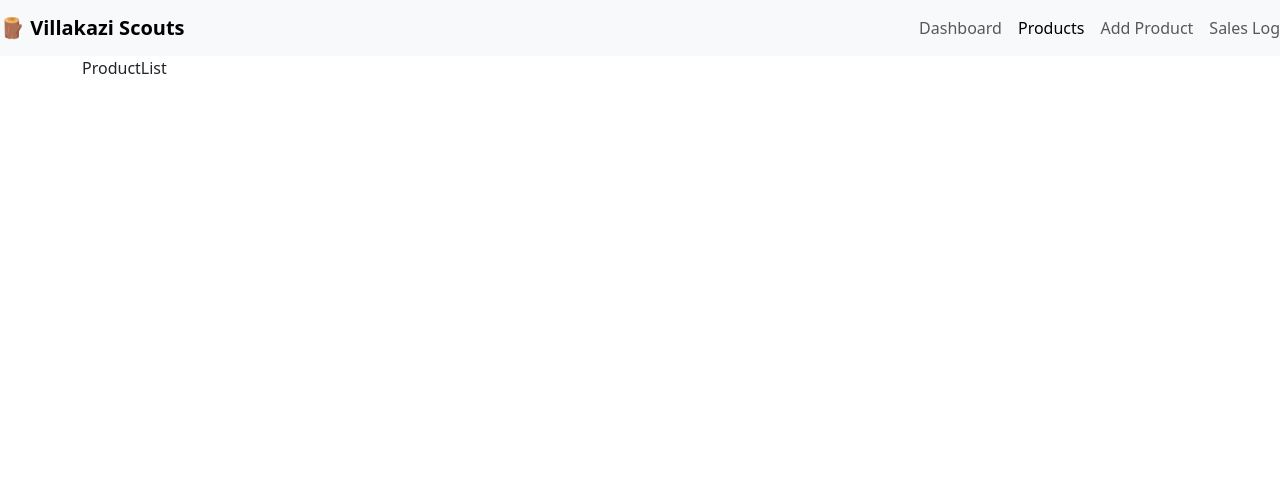
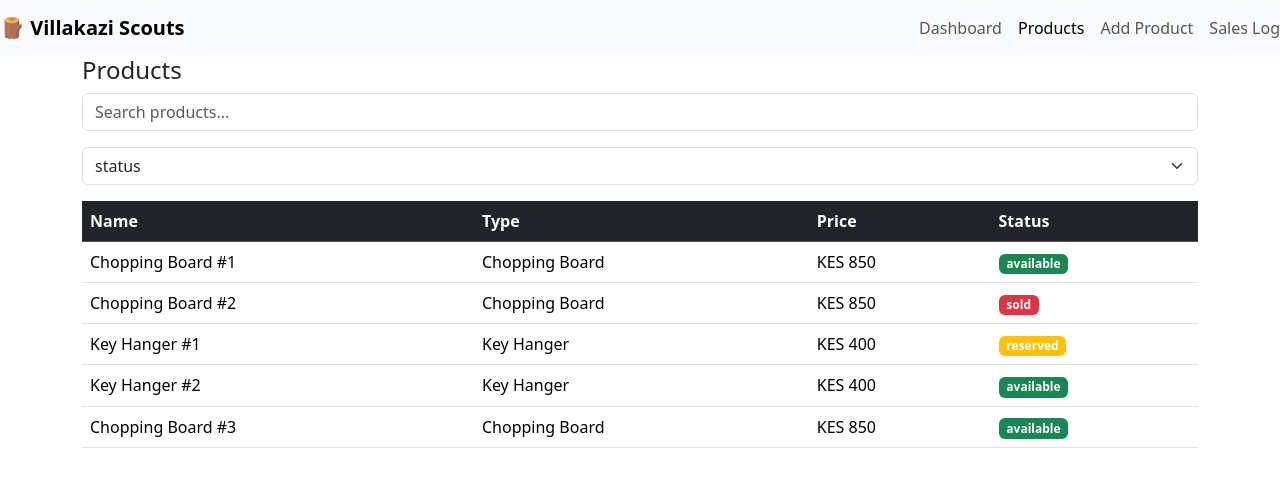
Before and after one commit to Dante-254/wooded, a React (Vite) app: page /products in a window 1280 px wide. Shown: the top 478 px of the page. Built offline with nearby package versions, Linux system fonts and the light colour scheme.

Commit message:
Filter for the search :Add new products from the form : calculate total sales in sale page

```diff
--- a/src/App.tsx
+++ b/src/App.tsx
@@ -1,5 +1,5 @@
 import { BrowserRouter, Routes, Route, Navigate } from "react-router-dom";
-
+import { useProducts } from './hooks/useProducts'
 import Navbar from "./components/Navbar.tsx";
 import Dashboard from "./pages/Dashboard.tsx";
 import ProductList from "./pages/ProductList.tsx";
@@ -7,16 +7,17 @@ import AddProduct from "./pages/AddProduct.tsx";
 import SalesLog from "./pages/SalesLog.tsx";
 
 function App() {
+  const { products, addProduct } = useProducts();
   return (
     <BrowserRouter>
       <Navbar />
       <div className="container">
         <Routes>
           <Route path="/" element={<Navigate to="/dashboard" />} />
-          <Route path="/dashboard" element={<Dashboard />} />
-          <Route path="/products" element={<ProductList />} />
-          <Route path="/products/add" element={<AddProduct />} />
-          <Route path="/sales" element={<SalesLog />} />
+          <Route path="/dashboard" element={<Dashboard products={products} />} />
+          <Route path="/products" element={<ProductList products={products} />} />
+          <Route path="/products/add" element={<AddProduct addProduct={addProduct} />} />
+          <Route path="/sales" element={<SalesLog products={products} />} />
         </Routes>
       </div>
     </BrowserRouter>
--- a/src/components/Navbar.tsx
+++ b/src/components/Navbar.tsx
@@ -8,7 +8,7 @@ function Navbar() {
       <div className="navbar-nav d-flex justify-content-space-between gap-3 flex-row">
         <NavLink className="nav-link" to="/dashboard">Dashboard</NavLink>
         <NavLink className="nav-link" to="/products">Products</NavLink>
-        <NavLink className="nav-link" to="/add">Add Product</NavLink>
+        <NavLink className="nav-link" to="/products/add">Add Product</NavLink>
         <NavLink className="nav-link" to="/sales">Sales Log</NavLink>
       </div>
     </nav>
--- a/src/data/products.ts
+++ b/src/data/products.ts
@@ -12,13 +12,14 @@ export interface Product {
   dateSold?: string; // the ? means this field is optional
 }
 
-export const products = [
+export const products: Product[] = [
   {
     id: 1,
     name: "Chopping Board #1",
     type: "Chopping Board",
     status: "available",
     price: 850,
+    note: ""
   },
   {
     id: 2,
@@ -26,6 +27,8 @@ export const products = [
     type: "Chopping Board",
     status: "sold",
     price: 850,
+    note: ""
+
   },
   {
     id: 3,
@@ -33,6 +36,7 @@ export const products = [
     type: "Key Hanger",
     status: "reserved",
     price: 400,
+    note: ""
   },
   {
     id: 4,
@@ -40,6 +44,7 @@ export const products = [
     type: "Key Hanger",
     status: "available",
     price: 400,
+    note: ""
   },
   {
     id: 5,
@@ -47,5 +52,6 @@ export const products = [
     type: "Chopping Board",
     status: "available",
     price: 850,
+    note: ""
   },
 ];
--- /dev/null
+++ b/src/hooks/useProducts.ts
@@ -0,0 +1,16 @@
+import { useState } from 'react'
+import { products as initialProducts } from '../data/products'
+import type { Product } from '../data/products'
+export const useProducts = () => {
+  const [products, setProducts] = useState<Product[]>(initialProducts ?? [])
+
+  const addProduct = (newProduct: Omit<Product, 'id'>) => {
+    const product = {
+      id: Math.max(...products.map(p => p.id)) + 1,
+      ...newProduct,
+    }
+    setProducts([...products, product])
+  }
+
+  return { products, addProduct }
+}
--- a/src/pages/AddProduct.tsx
+++ b/src/pages/AddProduct.tsx
@@ -1,9 +1,108 @@
-import React from 'react'
+import React, { useState } from "react";
+// import { useProducts } from '../hooks/useProducts'
 
-function AddProduct() {
+
+
+function AddProduct({ addProduct }: any) {
+  // const { addProduct } = useProducts()
+  const [form, setForm] = useState({
+    name: "",
+    type: "Chopping Board",
+    price: 0,
+    status: "available",
+    note: "",
+  });
+
+  const handleChange = (
+    e: React.ChangeEvent<
+      HTMLInputElement | HTMLSelectElement | HTMLTextAreaElement
+    >,
+  ) => {
+    setForm({ ...form, [e.target.name]: e.target.value });
+  };
+
+  const handleSubmit = () => {
+  if (!form.name.trim()) {
+    alert('Please enter a product name')
+    return
+  }
+  addProduct(form)
+  setForm({ name: '', type: 'Chopping Board', price: 0, status: 'available', note: '' })
+  alert(`Product "${form.name}" added!`)
+
+  };
   return (
-    <div>AddProduct</div>
-  )
+    <div className="row">
+      <div className="col-md-6">
+        <h4 className="mb-4">Add Product</h4>
+
+        <div className="mb-3">
+          <label className="form-label">Product Name</label>
+          <input
+            type="text"
+            name="name"
+            className="form-control"
+            value={form.name}
+            onChange={handleChange}
+          />
+        </div>
+
+        <div className="mb-3">
+          <label className="form-label">Type</label>
+          <select
+            name="type"
+            className="form-select"
+            value={form.type}
+            onChange={handleChange}
+          >
+            <option value="Chopping Board">Chopping Board</option>
+            <option value="Key Hanger">Key Hanger</option>
+            <option value="Other">Other</option>
+          </select>
+        </div>
+
+        <div className="mb-3">
+          <label className="form-label">Price (KES)</label>
+          <input
+            type="number"
+            name="price"
+            className="form-control"
+            value={form.price}
+            onChange={handleChange}
+          />
+        </div>
+
+        <div className="mb-3">
+          <label className="form-label">Status</label>
+          <select
+            name="status"
+            className="form-select"
+            value={form.status}
+            onChange={handleChange}
+          >
+            <option value="available">Available</option>
+            <option value="reserved">Reserved</option>
+            <option value="in-progress">In Progress</option>
+            <option value="sold">Sold</option>
+          </select>
+        </div>
+
+        <div className="mb-3">
+          <label className="form-label">Note</label>
+          <textarea
+            name="note"
+            className="form-control"
+            value={form.note}
+            onChange={handleChange}
+          />
+        </div>
+
+        <button className="btn btn-dark w-100" onClick={handleSubmit}>
+          Add Product
+        </button>
+      </div>
+    </div>
+  );
 }
 
-export default AddProduct
+export default AddProduct;
--- a/src/pages/ProductList.tsx
+++ b/src/pages/ProductList.tsx
@@ -1,9 +1,68 @@
-import React from 'react'
+import { useState } from "react";
+// import { useProducts } from '../hooks/useProducts'
 
-function ProductList() {
+
+
+const ProductList = ({ products }: any) => {
+  // const { products } = useProducts()
+  const [search, setSearch] = useState("");
+  const [status, setStatus] = useState("all");
+  const statusColors: Record<string, string> = {
+    available: "success",
+    sold: "danger",
+    reserved: "warning",
+    "in-progress": "primary",
+  };
   return (
-    <div>ProductList</div>
-  )
-}
+    <div>
+      <h4>Products</h4>
+      <input
+        type="text"
+        className="form-control mb-3"
+        placeholder="Search products..."
+        value={search}
+        onChange={(e) => setSearch(e.target.value)}
+      />
+      <select
+        className="form-select mb-3"
+        value={status}
+        onChange={(e) => setStatus(e.target.value)}
+      >
+        <option value="all">status</option>
+        <option value="available">Available</option>
+        <option value="sold">Sold</option>
+        <option value="reserved">Reserved</option>
+        <option value="in-progress">In Progress</option>
+      </select>
+      <table className="table table-hover">
+        <thead className="table-dark">
+          <tr>
+            <th>Name</th>
+            <th>Type</th>
+            <th>Price</th>
+            <th>Status</th>
+          </tr>
+        </thead>
+        <tbody>
+          {products
+            .filter((p) => p.name.toLowerCase().includes(search.toLowerCase()))
+            .filter((p) => status === "all" || p.status === status)
+            .map((p) => (
+              <tr key={p.id}>
+                <td>{p.name}</td>
+                <td>{p.type}</td>
+                <td>KES {p.price}</td>
+                <td>
+                  <span className={`badge bg-${statusColors[p.status]}`}>
+                    {p.status}
+                  </span>
+                </td>
+              </tr>
+            ))}
+        </tbody>
+      </table>
+    </div>
+  );
+};
 
-export default ProductList
+export default ProductList;
--- a/src/pages/SalesLog.tsx
+++ b/src/pages/SalesLog.tsx
@@ -1,8 +1,50 @@
-import React from 'react'
+// import { useProducts } from '../hooks/useProducts'
 
-function SalesLog() {
+const SalesLog = ({ products }: any) => {
+
+
+  // const { products } = useProducts()
+
+  const sold = products.filter(p => p.status === 'sold')
+
+  const totalRevenue = sold.reduce((sum, p) => sum + Number(p.price), 0)
+
   return (
-    <div>SalesLog</div>
+    <div>
+      <h4 className="mb-1">Sales Log</h4>
+      <p className="text-muted mb-4">All products marked as sold</p>
+
+      <div className="card p-3 shadow-sm mb-4 col-md-3">
+        <p className="text-muted mb-1">Total Revenue</p>
+        <h2 className="fw-bold mb-0">KES {totalRevenue.toLocaleString()}</h2>
+      </div>
+
+      {sold.length === 0 ? (
+        <p className="text-muted">No products sold yet.</p>
+      ) : (
+        <table className="table table-hover">
+          <thead className="table-dark">
+            <tr>
+              <th>Name</th>
+              <th>Type</th>
+              <th>Price</th>
+              <th>Note</th>
+            </tr>
+          </thead>
+          <tbody>
+            {sold.map(p => (
+              <tr key={p.id}>
+                <td>{p.name}</td>
+                <td>{p.type}</td>
+                <td>KES {p.price.toLocaleString()}</td>
+                <td className="text-muted">{p.note || '—'}</td>
+              </tr>
+            ))}
+          </tbody>
+        </table>
+      )}
+
+    </div>
   )
 }
 
```
Also changed, not shown: src/pages/Dashboard.tsx (+4 -3 lines), src/hooks/useProducts.js (deleted).
